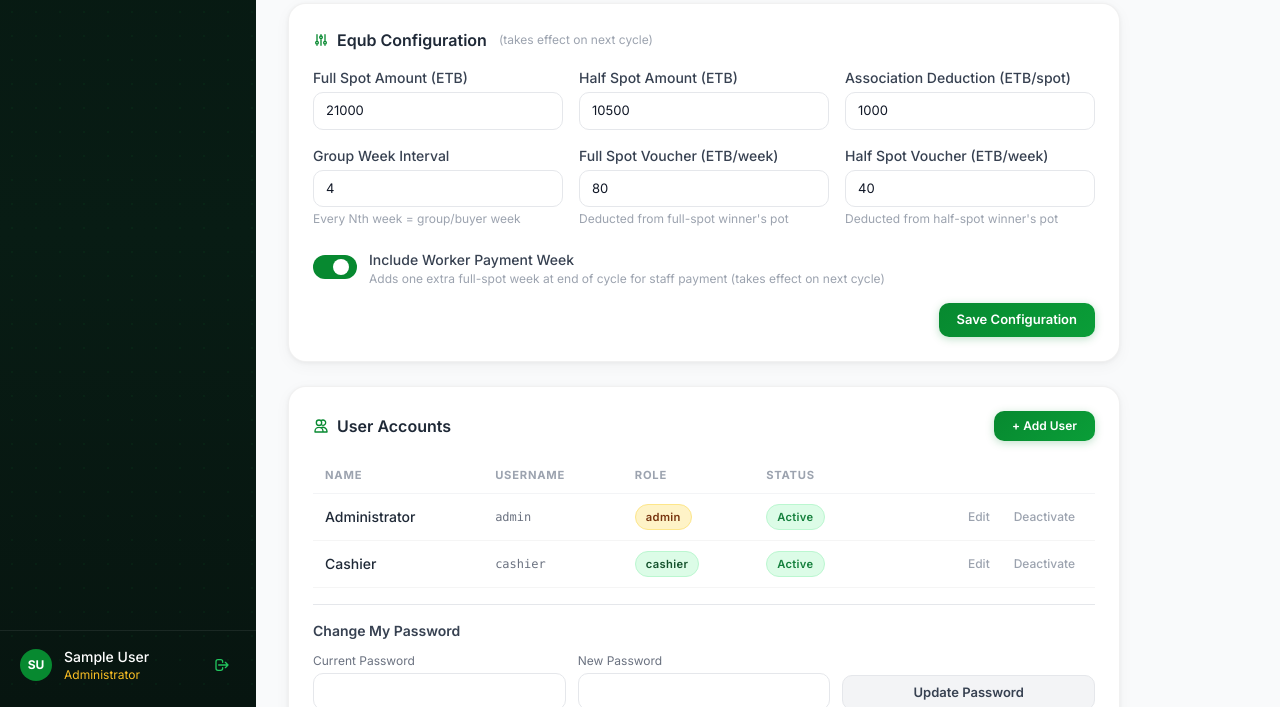
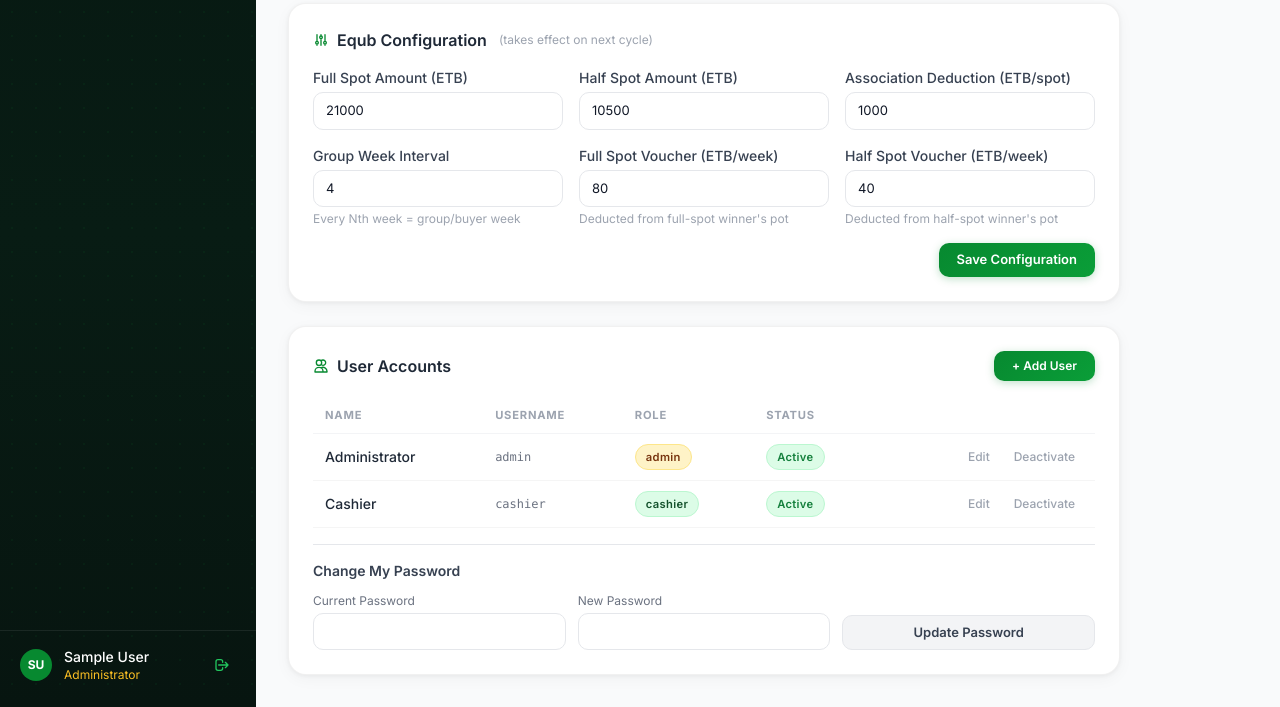
Before and after one commit to tesfaedu21-web/equb, a FastAPI app: page /settings in a window 1280 px wide. Shown: the part 480-1187 px from the top of the page. Run offline with FastAPI, Linux system fonts and the light colour scheme; the visitor is signed in with stand-in values (Sample User, id 1); data comes from the database, SQL or seed files in the repository; some libraries are stand-ins or nearby versions.

Commit message:
Remove worker payment week feature entirely
- Settings: remove 'Include Worker Payment Week' toggle
- Cycle creation: no longer adds worker week row to new cycles
- draws.html: remove Worker badge and 'Payment week only' guard
- payments.html: remove Worker week label from week dropdowns and print

Co-Authored-By: Claude Sonnet 4.6 <noreply@anthropic.com>

```diff
--- a/templates/payments.html
+++ b/templates/payments.html
@@ -65,7 +65,7 @@
             <option value="">— Select Week —</option>
             <template x-for="w in weeks" :key="w.id">
               <option :value="w.id"
-                x-text="`Week ${w.week_number} — ${fmtDate(w.draw_date)}${w.is_group_week ? ' 🔔 Group' : ''}${w.is_worker_week ? ' 👷 Worker' : ''}`">
+                x-text="`Week ${w.week_number} — ${fmtDate(w.draw_date)}${w.is_group_week ? ' 🔔 Group' : ''}`">
               </option>
             </template>
           </select>
@@ -251,7 +251,7 @@
             <option value="">— Select Week —</option>
             <template x-for="w in summaryWeeks" :key="w.id">
               <option :value="w.id"
-                x-text="`Week ${w.week_number} — ${fmtDate(w.draw_date)}${w.is_group_week ? ' (Group)' : ''}${w.is_worker_week ? ' (Worker)' : ''}`">
+                x-text="`Week ${w.week_number} — ${fmtDate(w.draw_date)}${w.is_group_week ? ' (Group)' : ''}`">
               </option>
             </template>
           </select>
@@ -1149,7 +1149,7 @@ ${groupSections}
           <td style="padding:7px 10px;text-align:right;font-weight:600">${fmtNum(p.amount)}</td>
         </tr>`).join('');
 
-      const typeLabel = d.is_worker_week ? ' — Worker Week' : d.is_group_week ? ' — Group Week' : '';
+      const typeLabel = d.is_group_week ? ' — Group Week' : '';
       const html = `<!DOCTYPE html>
 <html><head><meta charset="UTF-8">
 <title>Weekly Collection Summary — Week ${d.week_number}</title>
--- a/templates/settings.html
+++ b/templates/settings.html
@@ -92,20 +92,6 @@
       </div>
     </div>
 
-    <!-- Worker slot toggle -->
-    <div class="flex items-center gap-3 pt-1">
-      <button type="button"
-              @click="form.include_worker_slot = !form.include_worker_slot"
-              :class="form.include_worker_slot ? 'bg-equb-green' : 'bg-gray-300'"
-              class="relative inline-flex h-6 w-11 flex-shrink-0 rounded-full transition-colors duration-200 ease-in-out focus:outline-none">
-        <span :class="form.include_worker_slot ? 'translate-x-5' : 'translate-x-1'"
-              class="inline-block h-4 w-4 mt-1 transform rounded-full bg-white transition duration-200 ease-in-out"></span>
-      </button>
-      <div>
-        <span class="text-sm font-medium text-gray-700">Include Worker Payment Week</span>
-        <p class="text-xs text-gray-400">Adds one extra full-spot week at end of cycle for staff payment (takes effect on next cycle)</p>
-      </div>
-    </div>
     <div class="flex justify-end">
       <button @click="saveSettings()" :disabled="saving" class="btn-primary">
         <span x-text="saving ? 'Saving…' : 'Save Configuration'"></span>
```
Also changed, not shown: routers/draws.py (+0 -12 lines), templates/draws.html (+4 -8 lines).
